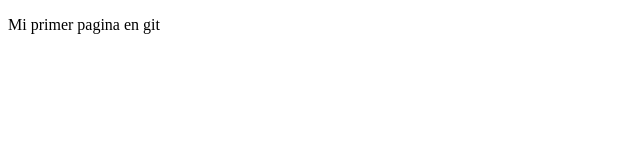
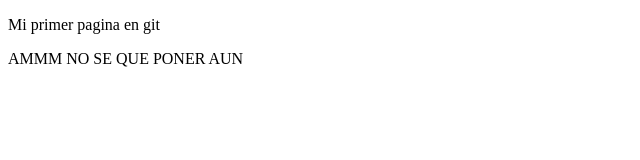
Before and after one commit to hiramCC/CursoGit, a plain HTML site: page index.html in a window 1280 px wide. Shown: the whole page, without its empty margins (0-640 px from the left). Drawn offline with Linux system fonts and the light colour scheme.

Commit message:
probando en index

```diff
--- a/index.html
+++ b/index.html
@@ -7,5 +7,6 @@
 </head>
 <body>
     <p>Mi primer pagina en git</p>
+    <p>AMMM NO SE QUE PONER AUN</p>
 </body>
 </html>
```
